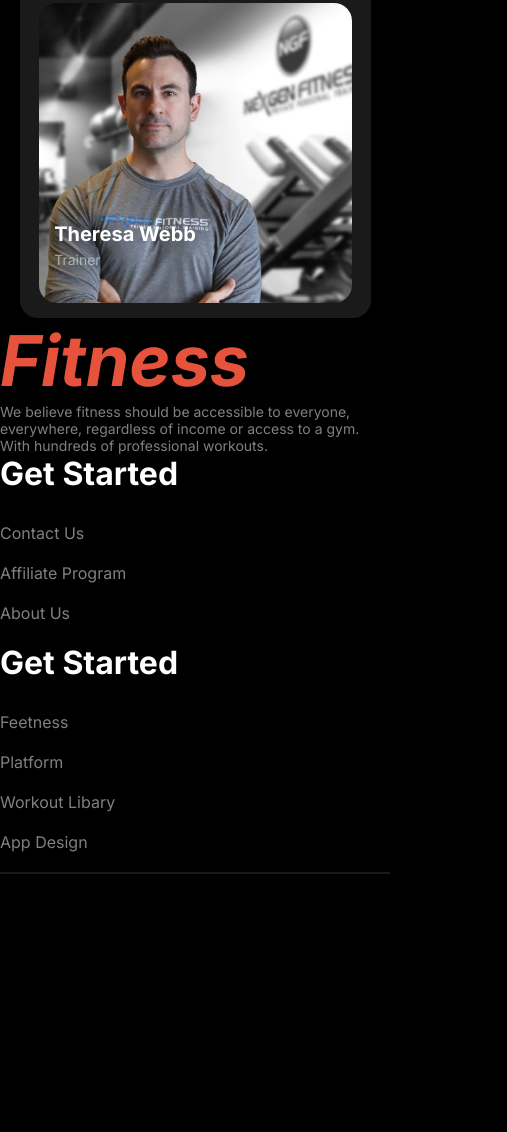
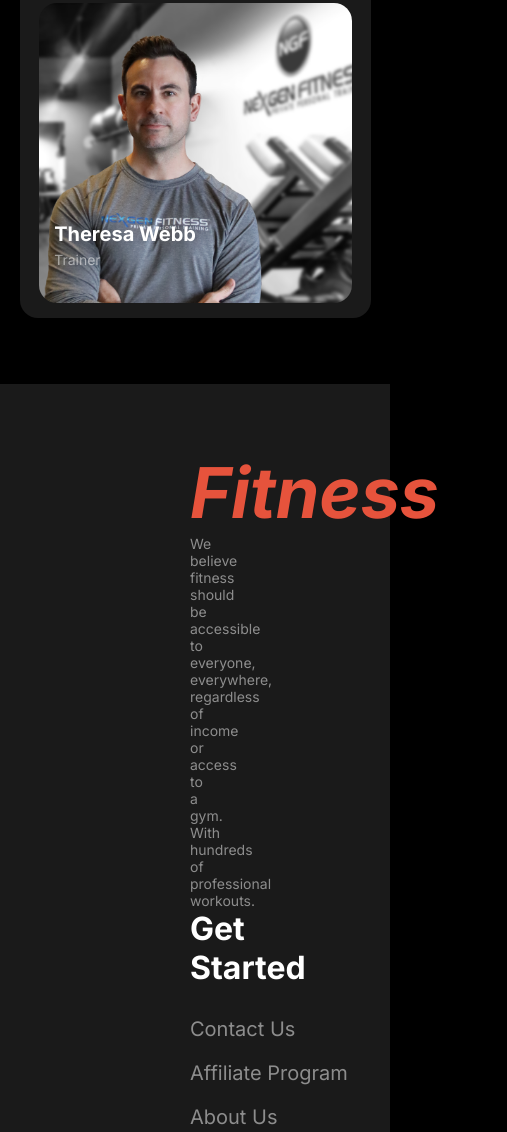
Before and after one commit to fa-mishuk/assignment-two, a plain HTML site: page index.html in a window 390 px wide. Shown: the part 5577-6709 px from the top of the page, 507 px wide, since content can reach past the window. Before the commit the page ends 6451 px from the top, so only its background shows below. Drawn offline with Linux system fonts and the light colour scheme; a web font is replaced by a local one.

Commit message:
here is my repo

```diff
--- a/index.html
+++ b/index.html
@@ -230,7 +230,7 @@
         <div class="footer-section">
             <div class="footer-first-sec">
                 <h1 class="footer-h1 color-1">Fitness</h1>
-                <p class="font-2 color-2">We believe fitness should be accessible to everyone, everywhere, regardless of income or access to a gym. With hundreds of professional workouts.</p>
+                <p class="font-2 color-2">We believe fitness should be accessible to everyone, <br> everywhere, regardless of income or access to a gym. With <br> hundreds of professional workouts.</p>
             </div>
             <div class="footer-second-sec">
                 <h3 class="footer-h3 color-3">Get Started</h3>
@@ -245,8 +245,9 @@
                 <p class="footer-p">Workout Libary</p>
                 <p class="footer-p">App Design</p>
             </div>
-            <hr class="hr">
         </div>
+        <hr class="hr">
+        <p class="color-2 footer-p2">All right reserved @Fitness 2024</p>
     </div>
      <!-- footer part end -->
 </body>
--- a/responsive.css
+++ b/responsive.css
@@ -165,18 +165,11 @@
 }
     /* fifth part end */
     /* footer part start */
-    .footer-h1 {
-        font-size: 70px;
-        font-style: italic;
+    .footer-p {
+        width: 317px;
     }
-    .footer-h3 {
-        margin-bottom: 30px;
-        font-size: 32px;
-    }
-    .footer-p {
-        margin-bottom: 20px;
-        color: #FFFFFF80;
-        font-size: px;
+    .footer-section {
+        display: block;
     }
     /* footer part end */
 
--- a/style.css
+++ b/style.css
@@ -341,7 +341,7 @@ td {
 .forth-part-left {
     display: flex;
     justify-content: space-between;
-    padding: 35px 205px;
+    padding: 35px 180px;
     background-color: #222222;
     margin-bottom: 90px;
 }
@@ -423,10 +423,26 @@ td {
 .footer-p {
     margin-bottom: 20px;
     color: #FFFFFF80;
-    font-size: px;
+    font-size: 20px;
 }
 .hr {
     border: 1px solid #FFFFFF1A;
+    margin-top: 30px;
+    margin-bottom: 30px;
+}
+.footer-p2 {
+    font-size: 20px;
+    text-align: center;
+}
+.footer-section {
+    display: flex;
+    justify-content: space-between;
+    gap: 102px;
+}
+.footer {
+    margin-top: 66px;
+    padding: 66px 190px 30px 190px;
+    background-color: #FFFFFF1A;
 }
 
 /* footer part end */
```
